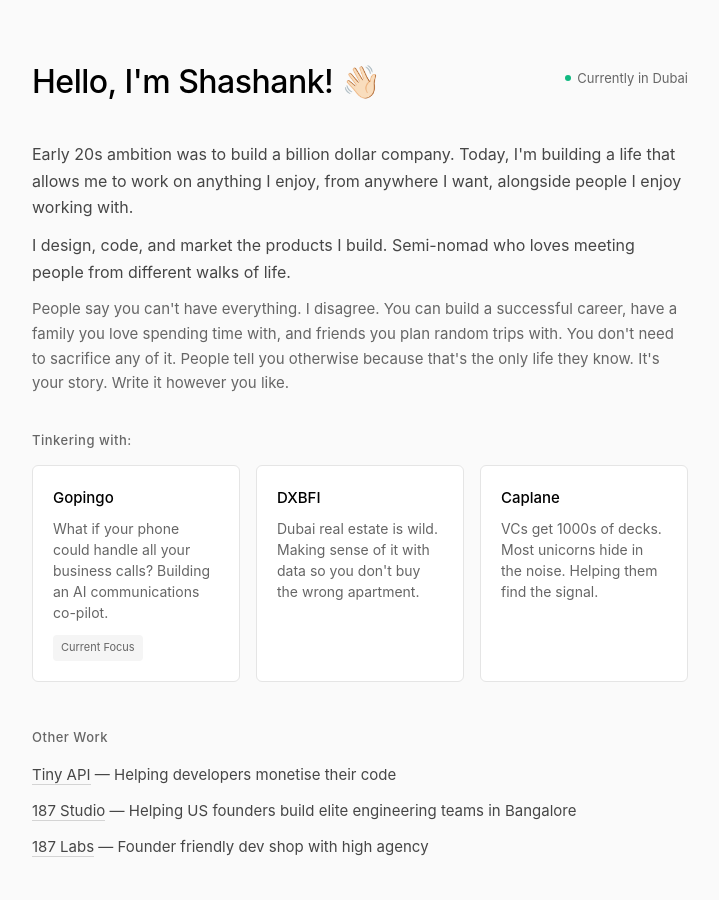
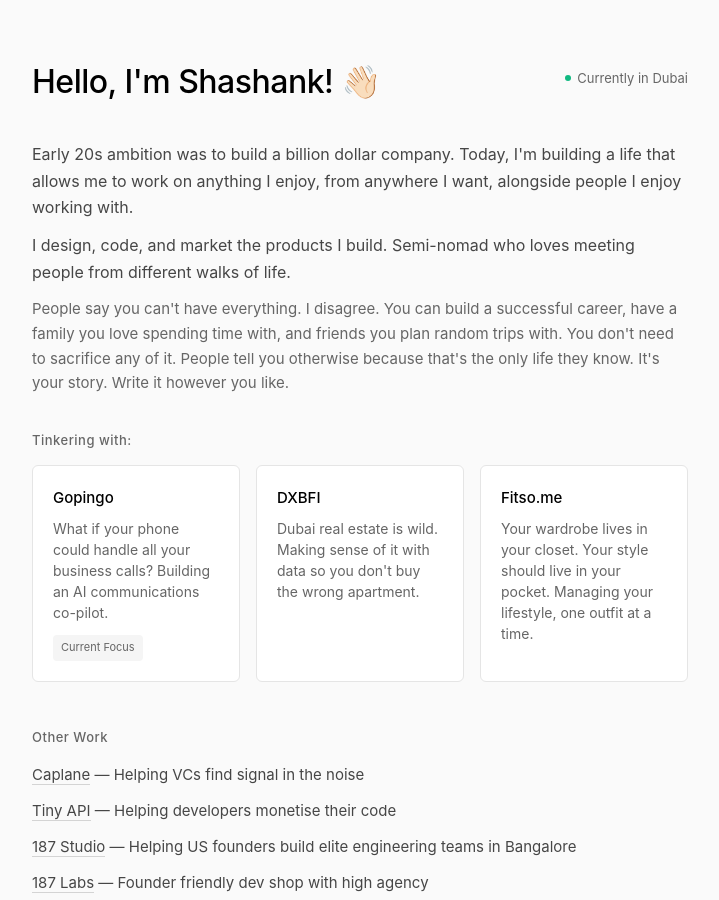
Before and after one commit to theshajha/theshajha, a Jekyll site: the page index.html, which Jekyll copies as it is, in a window 1280 px wide and 900 px high. Shown: the whole window, without its empty margins (280-999 px from the left). Built offline with Jekyll 4.4.1, drawn with Linux system fonts in a browser that asks for light colours.

Commit message:
update project

```diff
--- a/_layouts/post.html
+++ b/_layouts/post.html
@@ -295,7 +295,7 @@
             <p>
                 Hey, I'm Shashank. I build products and write about my journey as a founder and engineer.
                 Currently based in Dubai, tinkering with <a href="https://gopingo.io" target="_blank">Gopingo</a>,
-                <a href="https://dxbfi.com" target="_blank">DXBFI</a>, and <a href="https://caplane.app" target="_blank">Caplane</a>.
+                <a href="https://dxbfi.com" target="_blank">DXBFI</a>, and <a href="https://fitso.me" target="_blank">Fitso.me</a>.
                 If this resonated with you, <a href="mailto:theshajha+website@gmail.com">say hello</a>.
             </p>
         </div>
--- a/index.html
+++ b/index.html
@@ -338,14 +338,15 @@
         </div>
 
         <div class="project-card">
-            <h3><a href="https://caplane.app" target="_blank">Caplane</a></h3>
-            <p>VCs get 1000s of decks. Most unicorns hide in the noise. Helping them find the signal.</p>
+            <h3><a href="https://fitso.me" target="_blank">Fitso.me</a></h3>
+            <p>Your wardrobe lives in your closet. Your style should live in your pocket. Managing your lifestyle, one outfit at a time.</p>
         </div>
     </div>
 
     <h2 class="section-header">Other Work</h2>
 
     <ul class="other-list">
+        <li><a href="https://caplane.app" target="_blank">Caplane</a> — Helping VCs find signal in the noise</li>
         <li><a href="https://tinyapi.co/" target="_blank">Tiny API</a> — Helping developers monetise their code</li>
         <li><a href="https://187.studio" target="_blank">187 Studio</a> — Helping US founders build elite engineering
             teams in Bangalore</li>
```
Also changed, not shown: README.md.
